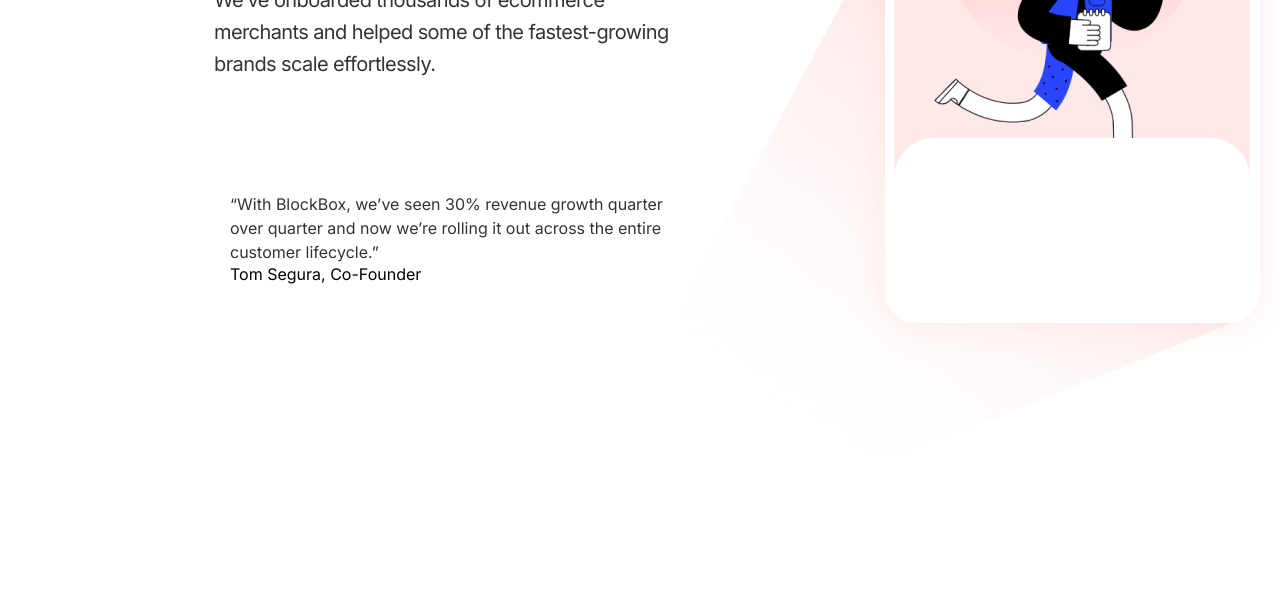
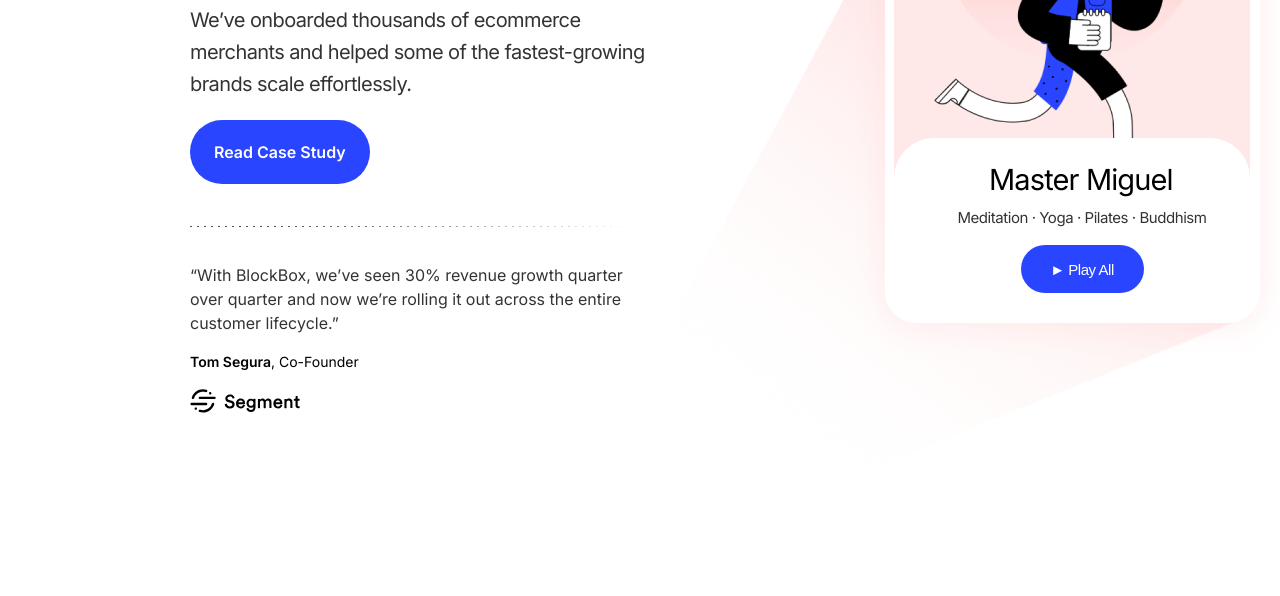
Before and after one commit to NiDITprog/BlockBox, a plain HTML site: page index.html in a window 1280 px wide. Shown: the part 204-800 px from the top of the page. Drawn offline with Linux system fonts and the light colour scheme.

Commit message:
Block 3 ready

```diff
--- a/css/style.css
+++ b/css/style.css
@@ -9,7 +9,7 @@ body {
 }
 
 .container {
-    max-width: 1170px;
+    width: 1170px;
     margin: 0 auto;
 }
 
@@ -19,223 +19,195 @@ body {
     position: relative;
     width: 1439px;
     height: 690px;
-
     background: linear-gradient(180deg, #FFFFFF 0%, #FFFFFF 100%);
 }
 
+/*------------------Left Start---------------*/
 .block3-left {
     display: flex;
     flex-direction: column;
     align-items: flex-start;
-    padding: 0px;
-
     position: absolute;
     width: 537px;
     height: 546px;
     left: 135px;
     top: 72px;
 }
-
 .block3-left-top {
-    display: flex;
-    flex-direction: column;
-    align-items: flex-start;
-    padding: 0px;
-
     position: static;
-    width: 537px;
-    height: 324px;
-    left: 0px;
-    top: 0px;
-
-    flex: none;
-    order: 0;
+    height: 395px;
     align-self: center;
-    flex-grow: 0;
-    margin: 0px 40px;
 }
-
 .block3-left-top-title {
     position: static;
     width: 537px;
     height: 116px;
-    left: 0px;
-    top: 0px;
-
-    /* Display / 03 */
-
     font-family: Inter;
     font-style: normal;
     font-weight: 600;
     font-size: 48px;
     line-height: 120%;
-    /* or 58px */
-
     letter-spacing: -0.03em;
-
-    color: #000000;
-
-
-    /* Inside Auto Layout */
-
-    flex: none;
-    order: 0;
-    flex-grow: 0;
     margin: 0px 24px;
 }
-
 .block3-left-top-text {
     position: static;
     width: 487px;
     height: 96px;
     left: 0px;
     top: 140px;
-
-    /* Subtitle / 02 */
-
     font-family: Inter;
     font-style: normal;
     font-weight: normal;
     font-size: 20px;
     line-height: 160%;
-    /* or 32px */
-
     letter-spacing: -0.03em;
-
     color: rgba(0, 0, 0, 0.8);
-
-
-    /* Inside Auto Layout */
-
     flex: none;
     order: 1;
     flex-grow: 0;
     margin: 0px 24px;
 }
+.block3-left-button {
+    display: flex;
+    flex-direction: row;
+    align-items: center;
+    margin-top: 20px;
+    margin-bottom: 20px;
+    padding: 24px;
+    position: static;
+    background: #2945FF;
+    border-radius: 125px;
+    border: 0;
 
+    cursor: pointer;
+    color: #fff;
+    font-family: Inter;
+    font-style: normal;
+    font-weight: 600;
+    font-size: 16px;
+    line-height: 100%;
+}
 .block3-left-bottom {
     display: flex;
     flex-direction: column;
     align-items: flex-start;
-    padding: 0px;
-
     position: static;
     width: 438px;
     height: 142px;
-    left: 0px;
     top: 404px;
-
-
-    /* Inside Auto Layout */
-
     flex: none;
     order: 2;
     align-self: flex-start;
     flex-grow: 0;
-    margin: 0px 40px;
 }
-
 .block3-left-bottom-text {
     position: static;
     width: 438px;
     height: 72px;
-    left: 0px;
-    top: 0px;
-
     font-family: Inter;
     font-style: normal;
     font-weight: normal;
     font-size: 16px;
     line-height: 24px;
-    /* or 150% */
-
-
     color: rgba(0, 0, 0, 0.8);
-
-
-    /* Inside Auto Layout */
-
     flex: none;
     order: 0;
     align-self: center;
     flex-grow: 0;
     margin: 0px 16px;
 }
-
-.block3-left-bottom-text2 {
+.block3-left-bottom-tex2 {
     position: static;
-    width: 214px;
-    height: 14px;
-    left: 0px;
-    top: 88px;
-
     font-family: Inter;
     font-style: normal;
-    font-weight: 600;
+    font-weight: 400;
     font-size: 14px;
     line-height: 100%;
-    /* identical to box height, or 14px */
-
-
-    color: #000000;
-
-
-    /* Inside Auto Layout */
-
-    flex: none;
-    order: 1;
-    align-self: flex-start;
-    flex-grow: 0;
-    margin: 0px 16px;
+}
+.block3-left-bottom-segment {
+    margin-top: 20px;
 }
 
+/*------------------Right Start---------------*/
 .block3-right{
     position: absolute;
     left: 57.68%;
     right: 16.26%;
     top: 14.64%;
     bottom: 23.62%;
-
     background: #FFFFFF;
     border: 9px solid #FFFFFF;
     box-shadow: 0px 3px 32px rgba(255, 213, 213, 0.42);
     border-radius: 32px;
 }
-
 .block3-right-top {
     position: absolute;
     width: 356px;
     height: 408px;
     border-radius: 25px;
-
     background: #FFE8E8;
 }
-
 .block3-right-bottom{
     position: absolute;
     width: 356px;
     height: 183px;
     left: 0px;
     top: 232px;
-
     background: #FFFFFF;
     border-radius: 40px 40px 32px 32px;
 }
-
 .block3-right-top-img{
     position: absolute;
     top: 13px;
 }
-
 .block3-right-top-ellipse {
     position: absolute;
     width: 74%;
     left: 46px;
 }
-
 .bottom-vector {
     position: absolute;
     width: 45%;
     left: 536.45px;
     top: 123.21px;
 }
+
+.block3-right-bottom-title {
+    position: absolute;
+    left: 95px;
+    top: 25px;
+    font-weight: 500;
+    font-size: 29px;
+    line-height: 120%;
+    text-align: center;
+    letter-spacing: -0.03em;
+}
+
+.block3-right-bottom-text {
+    position: absolute;
+    width: 274px;
+    left: 51px;
+    top: 72px;
+    font-size: 15px;
+    line-height: 100%;
+    text-align: center;
+    letter-spacing: -0.03em;
+    color: rgba(0, 0, 0, 0.8);
+}
+
+.block3-right-button {
+    width: 123px;
+    height: 48px;
+    background: #2945FF;
+    border-radius: 104px;
+    border: 0;
+    margin-top: 20px;
+
+    cursor: pointer;
+    color: #fff;
+    font-weight: 500;
+    font-size: 15px;
+    line-height: 100%;
+    letter-spacing: -0.03em;
+}
--- a/index.html
+++ b/index.html
@@ -33,16 +33,27 @@
                     <div class="block3-left-top-title">
                         Features built for best kind of conversion
                     </div>
+                    <br>
                     <div class="block3-left-top-text">
-                            We’ve onboarded thousands of ecommerce merchants and helped some of the fastest-growing brands scale effortlessly.
+                        We’ve onboarded thousands of ecommerce merchants and helped some of the fastest-growing brands
+                        scale effortlessly.
+                        <button class="block3-left-button">
+                            Read Case Study
+                        </button>
+                        <img src="img/block3/block3-line.svg" alt="Line">
                     </div>
                 </div>
                 <div class="block3-left-bottom">
                     <div class="block3-left-bottom-text">
-                            “With BlockBox, we’ve seen 30% revenue growth quarter over quarter and now we’re rolling it out across the entire customer lifecycle.”
+                        “With BlockBox, we’ve seen 30% revenue growth quarter over quarter and now we’re rolling it out
+                        across the entire customer lifecycle.”
                     </div>
+                    <br>
+                    <div>
                         <div class="block3-left-bottom-tex2">
-                            Tom Segura, Co-Founder
+                            <b>Tom Segura</b>, Co-Founder
+                        </div>
+                        <img class="block3-left-bottom-segment" src="img/block3/block3-segment.svg" alt="Segment">
                     </div>
                 </div>
             </div>
@@ -52,6 +63,16 @@
                     <img class="block3-right-top-img" src="img/block3/block3-man.png" alt="Men">
                 </div>
                 <div class="block3-right-bottom">
+                    <div class="block3-right-bottom-title">
+                        Master Miguel
+                    </div>
+                    <br>
+                    <div class="block3-right-bottom-text">
+                        Meditation · Yoga · Pilates · Buddhism
+                        <button class="block3-right-button">
+                            &#9658;  Play All
+                        </button>
+                    </div>
                 </div>
             </div>
         </div>
```
Also changed, not shown: img/block3/block3-line.svg (added), img/block3/block3-segment.png (deleted), img/block3/block3-segment.svg (added). Lines whose indentation alone changed are shown as unchanged.
